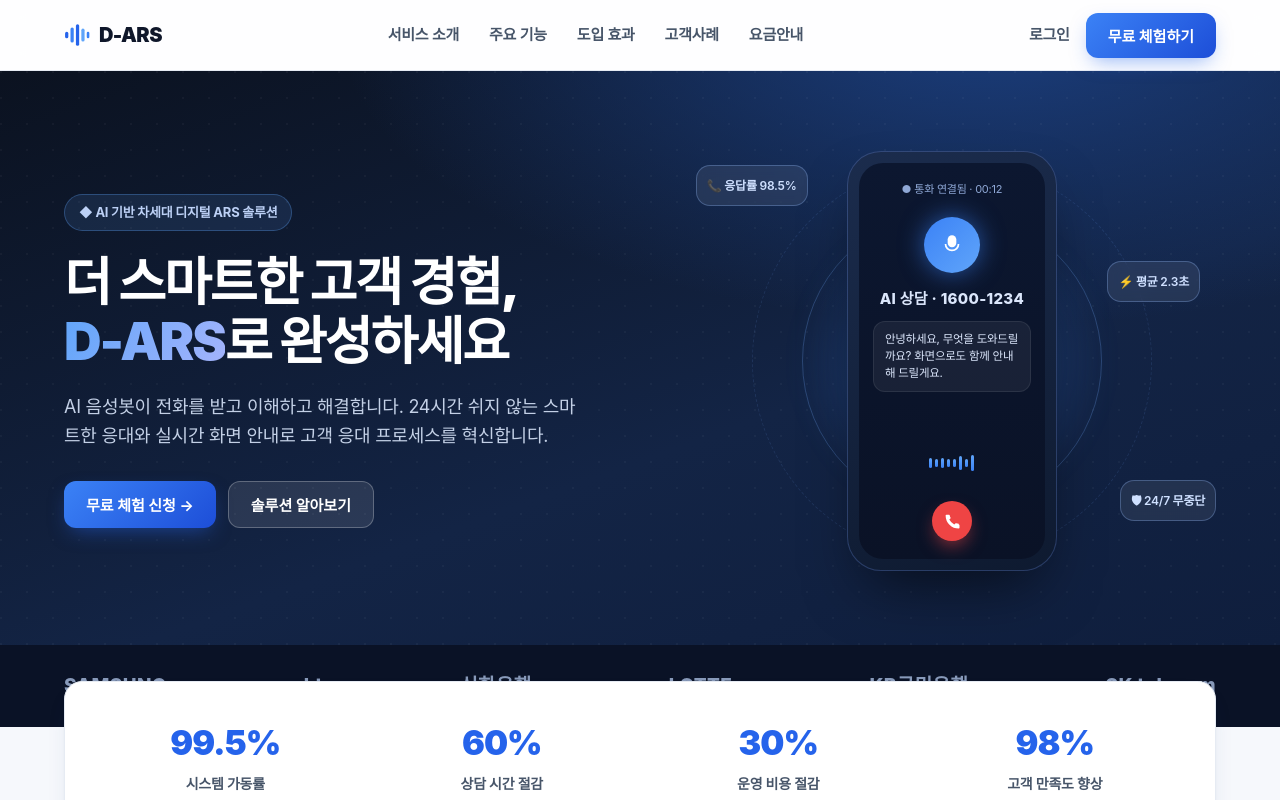
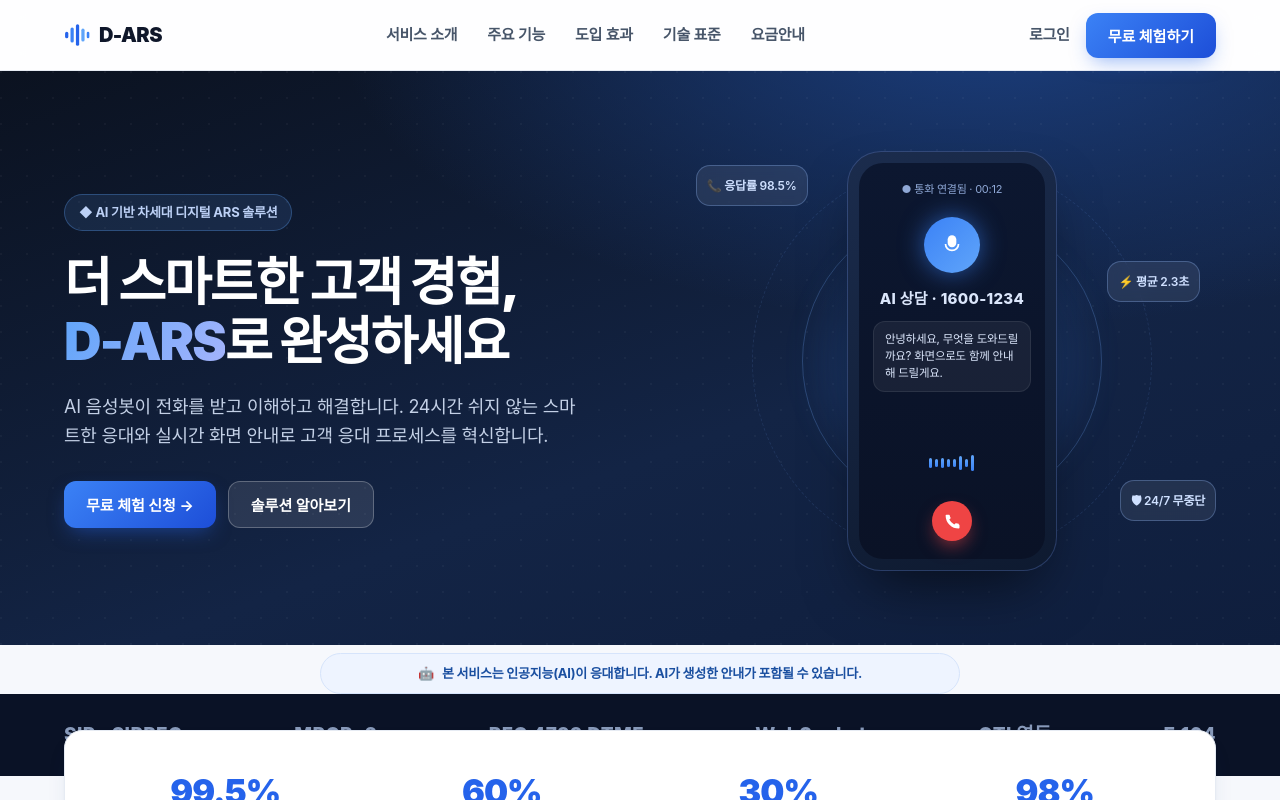
Before and after one commit to AI-JUNE/D-ARS, a Next.js app in the folder d-ars-repo/dars/: page / in a window 1280 px wide. Shown: the top 800 px of the page. Built offline with nearby package versions, Linux system fonts and the light colour scheme; a web font is replaced by a local one.

Commit message:
fix(AICC P0): 허위 기업로고·도입사례 제거(§13-1), 임의 가격→견적(§15-4), AI 고지 배너 추가(§13-6/10.1)

```diff
--- a/d-ars-repo/dars/app/page.jsx
+++ b/d-ars-repo/dars/app/page.jsx
@@ -172,7 +172,7 @@
 
 <header><div class="wrap"><nav>
   <div class="logo"><svg aria-hidden="true" viewBox="0 0 24 24" fill="none"><rect x="1" y="9" width="3" height="6" rx="1.5" fill="#2563eb"/><rect x="6" y="5" width="3" height="14" rx="1.5" fill="#3b82f6"/><rect x="11" y="2" width="3" height="20" rx="1.5" fill="#2563eb"/><rect x="16" y="6" width="3" height="12" rx="1.5" fill="#60a5fa"/><rect x="21" y="9" width="2.4" height="6" rx="1.2" fill="#3b82f6"/></svg>D-ARS</div>
-  <div class="navmenu"><a>서비스 소개</a><a>주요 기능</a><a>도입 효과</a><a>고객사례</a><a>요금안내</a></div>
+  <div class="navmenu"><a>서비스 소개</a><a>주요 기능</a><a>도입 효과</a><a>기술 표준</a><a>요금안내</a></div>
   <div class="navright"><a class="login">로그인</a><button type="button" class="btn btn-primary">무료 체험하기</button></div>
 </nav></div></header>
 
@@ -198,8 +198,14 @@
   </div>
 </div></div></div>
 
+<div class="wrap" style="margin-top:8px">
+  <div style="display:flex;align-items:center;gap:8px;justify-content:center;background:#eef4ff;border:1px solid #d6e4fb;color:#1a4fa0;border-radius:999px;padding:9px 16px;font-size:13px;font-weight:700;max-width:640px;margin:0 auto">
+    <span aria-hidden="true">🤖</span><span>본 서비스는 인공지능(AI)이 응대합니다. AI가 생성한 안내가 포함될 수 있습니다.</span>
+  </div>
+</div>
+
 <div class="logos"><div class="wrap"><div class="row">
-  <span>SAMSUNG</span><span>kt</span><span>신한은행</span><span>LOTTE</span><span>KB국민은행</span><span>SK telecom</span>
+  <span>SIP · SIPREC</span><span>MRCPv2</span><span>RFC 4733 DTMF</span><span>WebSocket</span><span>CTI 연동</span><span>E.164</span>
 </div></div></div>
 
 <div class="wrap">
@@ -269,24 +275,25 @@
   </div>
 </div></section>
 
-<!-- CASE -->
+<!-- USE CASES -->
 <section><div class="wrap">
-  <div class="center"><div class="eyebrow">Case Study</div><h2 class="h2" style="margin-top:10px">도입 사례</h2><p class="sub">다양한 기업들이 D-ARS로 비즈니스 성과를 만들어가고 있습니다.</p></div>
+  <div class="center"><div class="eyebrow">Use Cases</div><h2 class="h2" style="margin-top:10px">적용 시나리오</h2><p class="sub">보이는 ARS가 효과를 내는 대표 업무 유형입니다. 실제 효과는 고객사 환경에서 실측해 산출합니다.</p></div>
   <div class="grid cards3" style="margin-top:44px">
-    <div class="card"><div style="font-weight:900;font-size:18px;color:#1a4fa0">신한은행</div><p style="margin:12px 0 16px">AI 음성봇 도입으로 상담 대기시간 <b style="color:var(--brand)">60% 감소</b>, 고객 만족도 <b style="color:var(--brand)">40% 향상</b>을 달성했습니다.</p><span class="more">자세히 보기 →</span></div>
-    <div class="card"><div style="font-weight:900;font-size:18px;color:#111">kt</div><p style="margin:12px 0 16px">통화 분석 솔루션으로 인사이트를 도출해 서비스 품질을 <b style="color:var(--brand)">개선</b>했습니다.</p><span class="more">자세히 보기 →</span></div>
-    <div class="card"><div style="font-weight:900;font-size:18px;color:#b5122e">롯데백화점</div><p style="margin:12px 0 16px">보이는 ARS 도입으로 고객 편의성 향상 및 문의 <b style="color:var(--brand)">처리율 제고</b>를 이뤘습니다.</p><span class="more">자세히 보기 →</span></div>
+    <div class="card"><div style="font-weight:900;font-size:18px;color:#1a4fa0">본인확인 · 인증</div><p style="margin:12px 0 16px">음성으로 불러주기 어려운 <b style="color:var(--brand)">계좌·인증번호</b>를 화면 입력으로 전환해 오입력과 재문의를 줄입니다.</p></div>
+    <div class="card"><div style="font-weight:900;font-size:18px;color:#111">복잡한 메뉴 안내</div><p style="margin:12px 0 16px">선택지가 많은 ARS 트리를 <b style="color:var(--brand)">화면 버튼</b>으로 제시해 안내 시간을 단축합니다.</p></div>
+    <div class="card"><div style="font-weight:900;font-size:18px;color:#1a4fa0">서류 · 접수</div><p style="margin:12px 0 16px">상담 중 <b style="color:var(--brand)">폼 입력·전자서명</b>을 화면에서 처리해 후속 콜을 없앱니다.</p></div>
   </div>
+  <p class="sub" style="margin-top:18px;text-align:center;font-size:13px">※ 본 페이지의 수치·화면은 데모 기준이며, 특정 고객사의 실적을 나타내지 않습니다.</p>
 </div></section>
 
 <!-- PRICING -->
 <section style="background:#fff;border-top:1px solid var(--line);border-bottom:1px solid var(--line)"><div class="wrap">
   <div class="center"><div class="eyebrow">Pricing</div><h2 class="h2" style="margin-top:10px">요금 안내</h2><p class="sub">비즈니스 규모와 필요에 맞는 최적의 플랜을 선택하세요.</p></div>
   <div class="grid price" style="margin-top:48px">
-    <div class="pcard"><h3>Starter</h3><div class="amt">월 30만<small>원~</small></div><p style="color:var(--body);font-size:14px">소규모 비즈니스를 위한 기본 플랜</p>
+    <div class="pcard"><h3>Starter</h3><div class="amt">견적<small> 문의</small></div><p style="color:var(--body);font-size:14px">소규모 비즈니스를 위한 기본 플랜</p>
       <ul class="plist"><li><svg aria-hidden="true" viewBox="0 0 24 24" fill="none" stroke="currentColor" stroke-width="2.4"><path d="M5 12l5 5 9-11"/></svg>기본 AI 음성봇</li><li><svg aria-hidden="true" viewBox="0 0 24 24" fill="none" stroke="currentColor" stroke-width="2.4"><path d="M5 12l5 5 9-11"/></svg>월 1,000건 통화</li><li><svg aria-hidden="true" viewBox="0 0 24 24" fill="none" stroke="currentColor" stroke-width="2.4"><path d="M5 12l5 5 9-11"/></svg>기본 리포트</li><li><svg aria-hidden="true" viewBox="0 0 24 24" fill="none" stroke="currentColor" stroke-width="2.4"><path d="M5 12l5 5 9-11"/></svg>이메일 지원</li></ul>
       <button type="button" class="btn btn-outline" style="justify-content:center">시작하기</button></div>
-    <div class="pcard hot"><span class="tag">추천</span><h3>Business</h3><div class="amt">월 80만<small>원~</small></div><p style="color:var(--body);font-size:14px">성장 기업을 위한 인기 플랜</p>
+    <div class="pcard hot"><span class="tag">추천</span><h3>Business</h3><div class="amt">견적<small> 문의</small></div><p style="color:var(--body);font-size:14px">성장 기업을 위한 인기 플랜</p>
       <ul class="plist"><li><svg aria-hidden="true" viewBox="0 0 24 24" fill="none" stroke="currentColor" stroke-width="2.4"><path d="M5 12l5 5 9-11"/></svg>고급 AI 음성봇</li><li><svg aria-hidden="true" viewBox="0 0 24 24" fill="none" stroke="currentColor" stroke-width="2.4"><path d="M5 12l5 5 9-11"/></svg>월 5,000건 통화</li><li><svg aria-hidden="true" viewBox="0 0 24 24" fill="none" stroke="currentColor" stroke-width="2.4"><path d="M5 12l5 5 9-11"/></svg>통화 분석 리포트</li><li><svg aria-hidden="true" viewBox="0 0 24 24" fill="none" stroke="currentColor" stroke-width="2.4"><path d="M5 12l5 5 9-11"/></svg>보이는 ARS · 우선 지원</li></ul>
       <button type="button" class="btn btn-primary" style="justify-content:center">시작하기</button></div>
     <div class="pcard"><h3>Enterprise</h3><div class="amt">맞춤 견적</div><p style="color:var(--body);font-size:14px">대규모 기업을 위한 맞춤 플랜</p>
```
